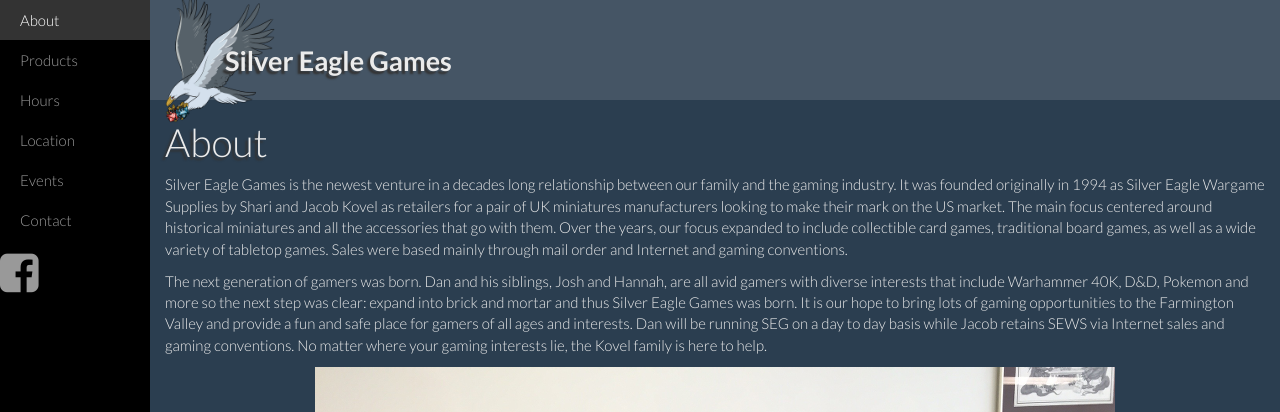
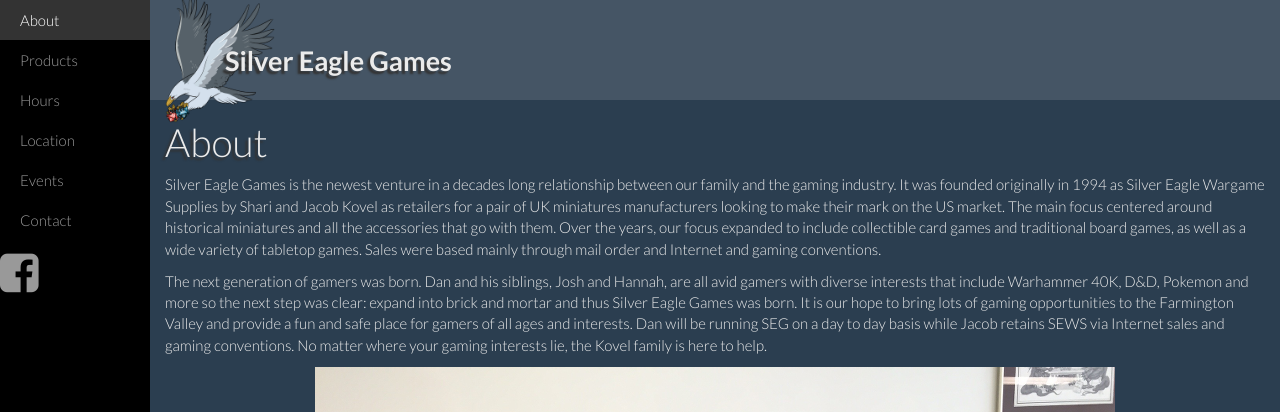
Before and after one commit to sew-admin/sew-admin, a Jekyll site: the page built from about/index.html, in a window 1280 px wide and 977 px high. Shown: the top 412 px of the window. Built offline with Jekyll 4.4.1, drawn with Linux system fonts in a browser that asks for light colours; nearby versions of some CDN libraries.

Commit message:
Updated 'about/index.html' via CloudCannon

```diff
--- a/about/index.html
+++ b/about/index.html
@@ -2,4 +2,4 @@
 layout: main
 title: About
 ---
-<div class="editable"><p>Silver Eagle Games is the newest venture in a decades long relationship between our family and the gaming industry. It was founded originally in 1994 as Silver Eagle Wargame Supplies by Shari and Jacob Kovel as retailers for a pair of UK miniatures manufacturers looking to make their mark on the US market. The main focus centered around historical miniatures and all the accessories that go with them. Over the years, our focus expanded to include collectible card games, traditional board games, as well as a wide variety of tabletop games. Sales were based mainly through mail order and Internet and gaming conventions.</p><p>The next generation of gamers was born. Dan and his siblings, Josh and Hannah, are all avid gamers with diverse interests that include Warhammer 40K, D&amp;D, Pokemon and more so the next step was clear: expand into brick and mortar and thus Silver Eagle Games was born. It is our hope to bring lots of gaming opportunities to the Farmington Valley and provide a fun and safe place for gamers of all ages and interests. Dan will be running SEG on a day to day basis while Jacob retains SEWS via Internet sales and gaming conventions. No matter where your gaming interests lie, the Kovel family is here to help.</p><p><img class="img-responsive center-block" src="/images/kovel_family.png" /></p></div>
+<div class="editable"><p>Silver Eagle Games is the newest venture in a decades long relationship between our family and the gaming industry. It was founded originally in 1994 as Silver Eagle Wargame Supplies by Shari and Jacob Kovel as retailers for a pair of UK miniatures manufacturers looking to make their mark on the US market. The main focus centered around historical miniatures and all the accessories that go with them. Over the years, our focus expanded to include collectible card games and&nbsp;traditional board games, as well as a wide variety of tabletop games. Sales were based mainly through mail order and Internet and gaming conventions.</p><p>The next generation of gamers was born. Dan and his siblings, Josh and Hannah, are all avid gamers with diverse interests that include Warhammer 40K, D&amp;D, Pokemon and more so the next step was clear: expand into brick and mortar and thus Silver Eagle Games was born. It is our hope to bring lots of gaming opportunities to the Farmington Valley and provide a fun and safe place for gamers of all ages and interests. Dan will be running SEG on a day to day basis while Jacob retains SEWS via Internet sales and gaming conventions. No matter where your gaming interests lie, the Kovel family is here to help.</p><p><img class="img-responsive center-block" src="/images/kovel_family.png" /></p></div>
```
